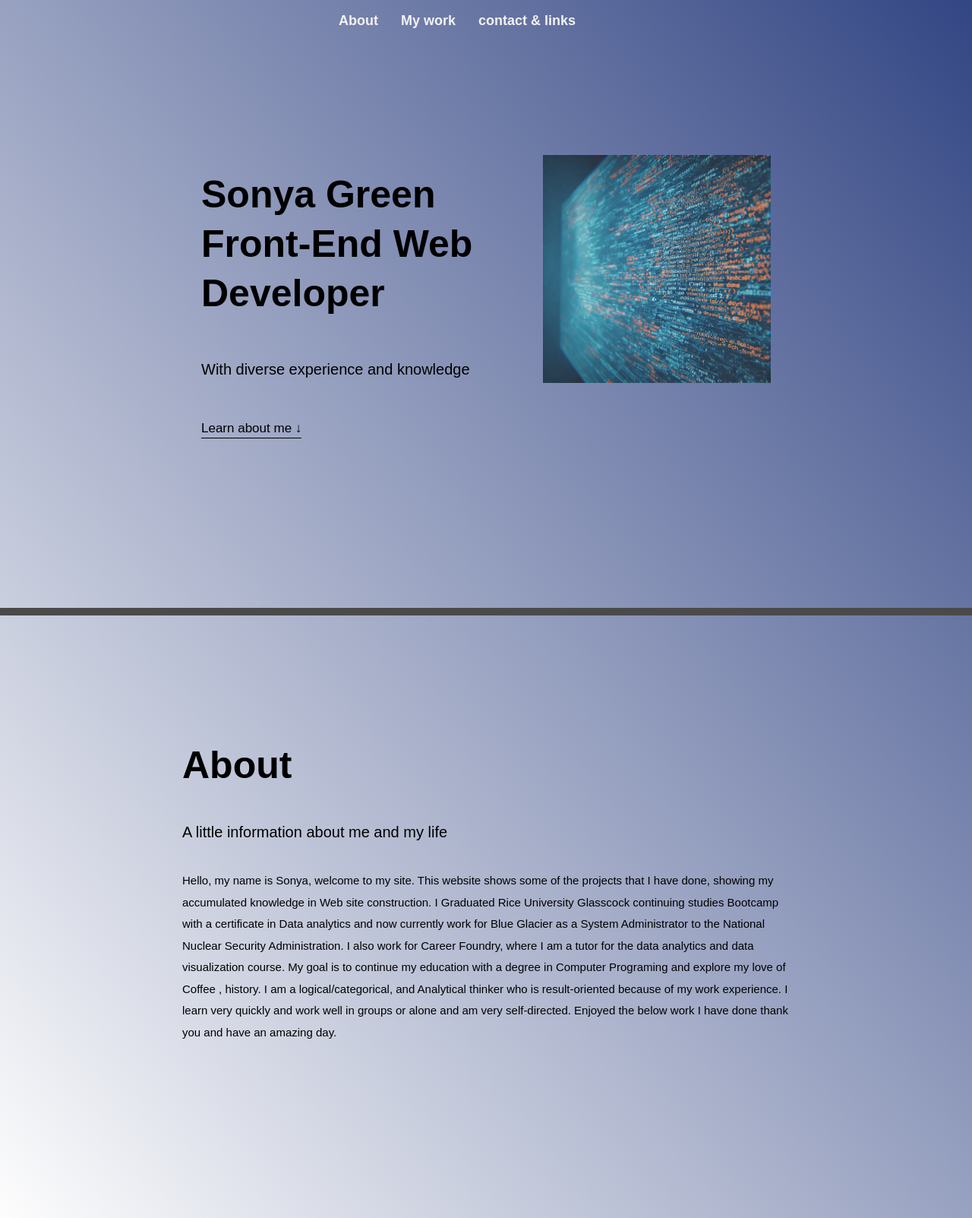
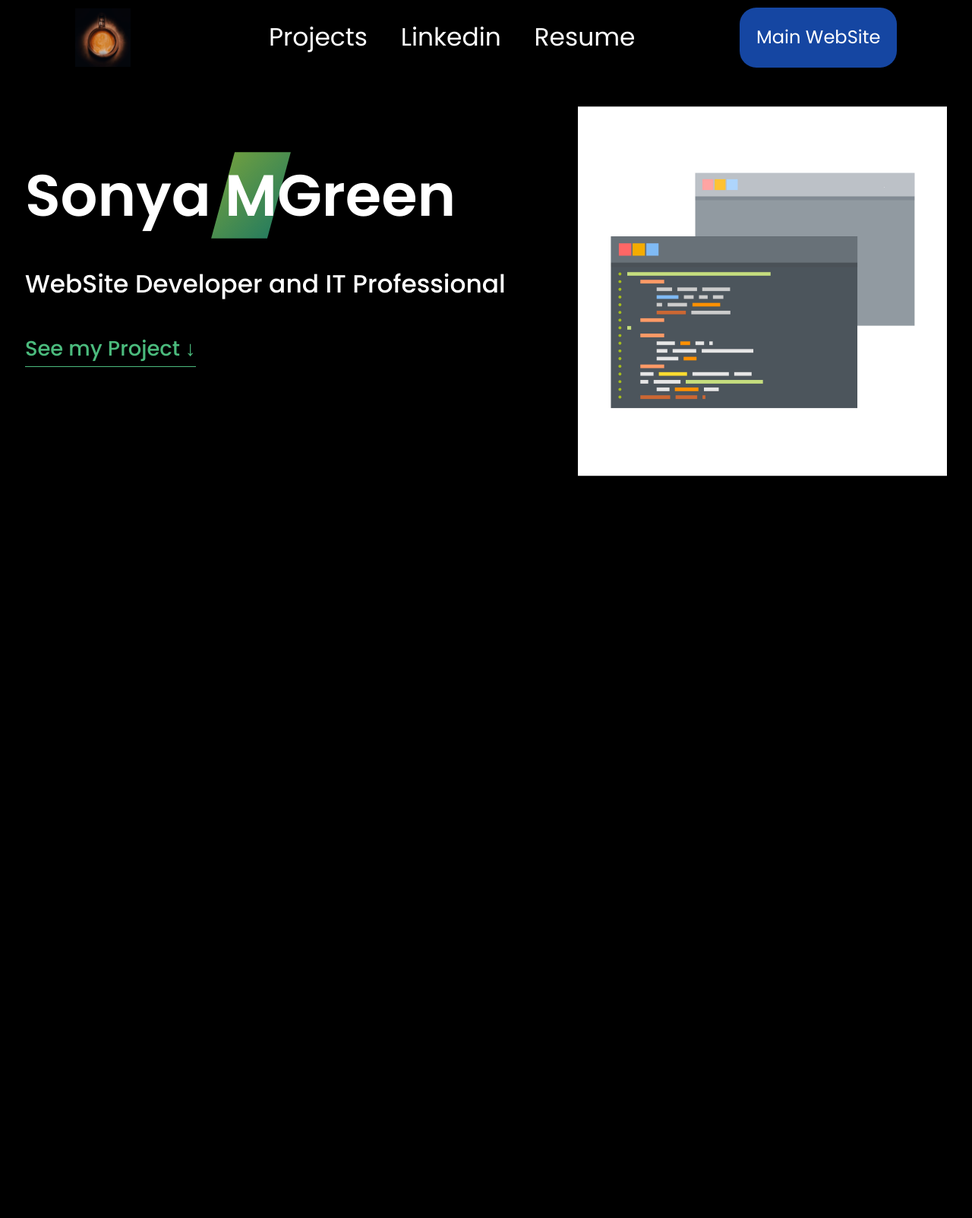
Before and after one commit to sonyamg80/sonyamg80.github.io, a plain HTML site: page new_website/index.html in a window 1280 px wide. Shown: the whole page at 76% size. After the commit the page ends 800 px from the top, so only its background shows below. Drawn offline with Linux system fonts and the light colour scheme; a web font is replaced by a local one.

Commit message:
New Site

```diff
--- a/new_website/index.html
+++ b/new_website/index.html
@@ -1,76 +1,57 @@
-<!DOCTYPE html>
-<html>
+<!doctype html>
+<html lang="en">
   <head>
     <meta charset="UTF-8" />
     <meta name="viewport" content="width=device-width, initial-scale=1.0" />
-    <meta http-equiv="X-UA-Compatible" content="ie=edge" />
+
     <link
-      href="https://fonts.googleapis.com/css2?family=Scheherazade+New:wght@400;500;600;700&family=Turret+Road:wght@200;300;400;500;700;800&display=swap"
+      href="https://fonts.googleapis.com/css?family=Poppins:300,400,500,600&display=swap"
       rel="stylesheet"
     />
     <link rel="stylesheet" href="style.css" />
-    <title>Sonya Green</title>
 
-    <script defer src="script.js"></script>
+    <title>My Portfolio</title>
   </head>
   <body>
     <header class="header">
       <nav class="nav">
+        <img
+          src="image/image2.jpg"
+          class="nav__logo"
+          data-version-number="3.0"
+        />
+
         <ul class="nav__links">
           <li class="nav__item">
-            <a class="nav__link" href="#section--1">About</a>
+            <a class="nav__link" href="#section --1">Projects</a>
           </li>
           <li class="nav__item">
-            <a class="nav__link" href="#section--2">My work </a>
+            <a class="nav__link" href="#section --2">Linkedin</a>
           </li>
           <li class="nav__item">
-            <a class="nav__link" href="#section--3">contact & links</a>
+            <a
+              class="nav__link"
+              href="resmue/Sonya M. Green 2025_2.pdf"
+              target="_blank"
+              >Resume</a
+            >
           </li>
         </ul>
+        <a class="button" href="https://sonyamg80.github.io">Main WebSite</a>
       </nav>
+
       <div class="header__title">
         <h1>
           Sonya
-          <span class="highlight">Green</span>
-          <br />
-          Front-End
-          <span class="highlight">Web Developer</span>
+          <!--HighLight effect-->
+          <span class="highlight">M</span>Green<br />
         </h1>
-        <h4>With diverse experience and knowledge</h4>
+        <h4>WebSite Developer and IT Professional</h4>
         <button class="btn--text btn--scroll-to">
-          Learn about me &DownArrow;
+          See my Project &DownArrow;
         </button>
-        <img
-          src="image/jscode.jpeg"
-          class="header__img"
-          alt="JavaScript  AI  image"
-        />
+        <img src="image/image1.jpg" class="header__img" alt="Computer code" />
       </div>
     </header>
-
-    <section class="section" id="section--1">
-      <div class="section__title">
-        <h2 class="section__description">About</h2>
-        <h3 class="section__header">
-          A little information about me and my life
-        </h3>
-
-        <p class="section__content">
-          Hello, my name is Sonya, welcome to my site. This website shows some
-          of the projects that I have done, showing my accumulated knowledge in
-          Web site construction. I Graduated Rice University Glasscock
-          continuing studies Bootcamp with a certificate in Data analytics and
-          now currently work for Blue Glacier as a System Administrator to the
-          National Nuclear Security Administration. I also work for Career
-          Foundry, where I am a tutor for the data analytics and data
-          visualization course. My goal is to continue my education with a
-          degree in Computer Programing and explore my love of Coffee , history.
-          I am a logical/categorical, and Analytical thinker who is
-          result-oriented because of my work experience. I learn very quickly
-          and work well in groups or alone and am very self-directed. Enjoyed
-          the below work I have done thank you and have an amazing day.
-        </p>
-      </div>
-    </section>
   </body>
 </html>
--- /dev/null
+++ b/new_website/resmue/style.css
@@ -0,0 +1,41 @@
+.pdf {
+  width: 100%;
+  align-content: center;
+  aspect-ratio: 4 / 3;
+}
+
+* {
+  margin: 0;
+  padding: 0;
+  box-sizing: inherit;
+}
+.pdf,
+html {
+  font-size: 100%;
+  box-sizing: border-box;
+}
+
+body {
+  font-family: 'Poppins', sans-serif;
+  font-weight: 400;
+  color: #ffffff;
+  line-height: 1.9;
+  background-color: #000000;
+}
+
+/* html,
+body {
+  align-items: center;
+  height: 100%;
+  margin: 0;
+  padding: 0;
+  background-color: #000000;
+} */
+h1,
+h3 {
+  text-align: center;
+}
+
+h1 {
+  color: rgb(255, 255, 255);
+}
--- a/new_website/style.css
+++ b/new_website/style.css
@@ -1,8 +1,15 @@
 :root {
-  --color-primary: #334684;
-  --color-secondary: #000000;
-  --color-tertiary: #338471;
-  --gradient-primary: linear-gradient(to top right, #fdfdfd, #334684);
+  --color-primary: #ffffff;
+  --color-secondary: #ffcb03;
+  --color-tertiary: #0727fb;
+  --color-primary-darker: #4bbb7d;
+  --color-secondary-darker: #ffbb00;
+  --color-tertiary-darker: #1546a2;
+  --color-primary-opacity: #5ec5763a;
+  --color-secondary-opacity: #ffcd0331;
+  --color-tertiary-opacity: #ff58602d;
+  --gradient-primary: linear-gradient(to top left, #39b385, #9be15d);
+  --gradient-secondary: linear-gradient(to top left, #ffb003, #ffcb03);
 }
 
 * {
@@ -12,25 +19,26 @@
 }
 
 html {
-  font-size: 62.5%;
+  font-size: 68.5%;
   box-sizing: border-box;
 }
 
 body {
-  font-family: 'Scheherazade', sans-serif;
-  font-weight: 300;
-  color: #000000;
+  font-family: 'Poppins', sans-serif;
+  font-weight: 400;
+  color: #ffffff;
   line-height: 1.9;
-  background-image: var(--gradient-primary);
+  background-color: #000000;
 }
 
-/* General Elements */
-
+/* GENERAL ELEMENTS */
 .section {
   padding: 15rem 3rem;
-  border-top: 10px solid #4a4a4a;
+  border-top: 1px solid #ddd;
 
-  transform: transform 1s, opacity 1s;
+  transition:
+    transform 1s,
+    opacity 1s;
 }
 
 .section--hidden {
@@ -44,42 +52,23 @@ body {
 }
 
 .section__description {
-  font-size: 5rem;
+  font-size: 1.8rem;
   font-weight: 600;
-  color: var(--color-secondary);
-  margin-bottom: 2rem;
+  text-transform: uppercase;
+  color: var(--color-primary);
+  margin-bottom: 1rem;
 }
 
 .section__header {
-  font-size: 2rem;
-  line-height: 2;
+  font-size: 4rem;
+  line-height: 1.3;
   font-weight: 500;
-  margin-bottom: 3rem;
-}
-
-.section__content {
-  font-size: 1.5rem;
-  font-weight: 500;
-}
-
-.header {
-  padding: 0 3rem;
-  height: 100vh;
-  display: flex;
-  flex-direction: column;
-
-  align-items: center;
-}
-
-.title__name {
-  padding-top: 75px;
-  align-content: center;
 }
 
 .btn {
   display: inline-block;
-  background-image: var(--gradient-primary);
-  font-size: 1.5rem;
+  background-color: var(--color-primary);
+  font-size: 1.6rem;
   font-family: inherit;
   font-weight: 500;
   border: none;
@@ -88,59 +77,126 @@ body {
   cursor: pointer;
   transition: all 0.3s;
 }
+
 .btn:hover {
-  background-color: var(--gradient-primary);
+  background-color: var(--color-primary-darker);
 }
 
 .btn--text {
   display: inline-block;
   background: none;
-  font-size: 1.7rem;
+  font-size: 2.5rem;
   font-family: inherit;
   font-weight: 500;
-  color: var(--gradient-primary);
+  color: var(--color-primary-darker);
   border: none;
   border-bottom: 1px solid currentColor;
   padding-bottom: 2px;
   cursor: pointer;
-  transition: all 0.3px;
+  transition: all 0.3s;
 }
 
-/* Navigation */
+p {
+  color: #666;
+}
 
+/* This is BAD for accessibility! Don't do in the real world! */
+button:focus {
+  outline: none;
+}
+
+img {
+  transition: filter 0.5s;
+}
+
+.lazy-img {
+  filter: blur(20px);
+}
+
+/* NAVIGATION */
 .nav {
   display: flex;
-  background: transparent;
-  border-radius: 40px;
-  padding: 10px 15px;
-  margin: 0 auto;
-  width: 35%;
   justify-content: space-between;
   align-items: center;
+  height: 9rem;
+  width: 100%;
+  padding: 0 6rem;
+  z-index: 100;
+}
+
+/* nav and stickly class at the same time */
+.nav.sticky {
   position: fixed;
-  top: 0;
-  left: 0;
-  right: 0;
-  z-index: 1;
+  background-color: rgba(255, 255, 255, 0.95);
+}
+
+.nav__logo {
+  height: 7rem;
+  transition: all 0.3s;
 }
 
 .nav__links {
   display: flex;
-  list-style-type: none;
-  margin: 0;
-  padding: 0;
-}
-.nav__item {
-  margin: 0 15px;
+  align-items: center;
+  list-style: none;
 }
 
-.nav__item a {
-  text-decoration: none;
-  color: rgb(242, 242, 242);
-  font-weight: bold;
-  font-size: large;
+.nav__item {
+  margin-left: 4rem;
 }
 
+.nav__link:link,
+.nav__link:visited {
+  font-size: 3rem;
+  font-weight: 400;
+  color: inherit;
+  text-decoration: none;
+  display: block;
+  transition: all 0.3s;
+}
+
+.button:link,
+.button:visited {
+  padding: 1.5rem 2rem;
+  border-radius: 2rem;
+  background-color: var(--color-tertiary-darker);
+  color: #ffffff;
+  font-size: 2.2rem;
+  font-weight: 400;
+  text-decoration: none;
+  cursor: pointer;
+}
+
+.button:hover,
+.button:active {
+  color: inherit;
+  background-color: var(--color-primary);
+  color: #222;
+  text-decoration: none;
+}
+.login__link:hover,
+.login__link:active {
+  color: inherit;
+  background-color: var(--color-primary);
+  color: #222;
+}
+
+.nav__link--btn:link,
+.nav__link--btn:visited {
+  padding: 0.8rem 2.5rem;
+  border-radius: 3rem;
+  background-color: var(--color-primary);
+  color: #222;
+}
+
+.nav__link--btn:hover,
+.nav__link--btn:active {
+  color: inherit;
+  background-color: var(--color-primary-darker);
+  color: #333;
+}
+
+/* HEADER */
 .header {
   padding: 0 3rem;
   height: 100vh;
@@ -152,7 +208,7 @@ body {
 .header__title {
   flex: 1;
 
-  max-width: 75rem;
+  max-width: 115rem;
   display: grid;
   grid-template-columns: 3fr 2fr;
   row-gap: 3rem;
@@ -164,22 +220,228 @@ body {
 }
 
 h1 {
-  font-size: 5rem;
-  line-height: 1.3;
+  font-size: 7rem;
+  line-height: 1.35;
 }
 
 h4 {
-  font-size: 2rem;
-  font-weight: 400;
+  font-size: 3rem;
+  font-weight: 500;
+}
+#login {
+  color: var(--color-tertiary-opacity);
 }
 
 .header__img {
   width: 100%;
   grid-column: 2 / 3;
-  grid-row: 1 / span 2;
-  transform: translateY(-2rem);
+  grid-row: 1 / span 4;
+  transform: translateY(-6rem);
 }
 
 .highlight {
   position: relative;
 }
+
+.highlight::after {
+  display: block;
+  content: '';
+  position: absolute;
+  bottom: 0;
+  left: 0;
+  height: 100%;
+  width: 100%;
+  z-index: -1;
+  opacity: 0.7;
+  transform: scale(1.07, 1.05) skewX(-15deg);
+  background-image: var(--gradient-primary);
+}
+
+.operations__icon--1 {
+  background-color: var(--color-secondary-opacity);
+}
+.operations__icon--2 {
+  background-color: var(--color-primary-opacity);
+}
+.operations__icon--3 {
+  background-color: var(--color-tertiary-opacity);
+}
+.operations__icon--1 svg {
+  fill: var(--color-secondary-darker);
+}
+.operations__icon--2 svg {
+  fill: var(--color-primary);
+}
+.operations__icon--3 svg {
+  fill: var(--color-tertiary);
+}
+
+/* SLIDER */
+.slider {
+  max-width: 100rem;
+  height: 50rem;
+  margin: 0 auto;
+  position: relative;
+
+  /* IN THE END */
+  overflow: hidden;
+}
+
+.slide {
+  position: absolute;
+  top: 0;
+  width: 100%;
+  height: 50rem;
+
+  display: flex;
+  align-items: center;
+  justify-content: center;
+
+  /* THIS creates the animation! */
+  transition: transform 1s;
+}
+
+.slide > img {
+  /* Only for images that have different size than slide */
+  width: 100%;
+  height: 100%;
+  object-fit: cover;
+}
+
+.slider__btn {
+  position: absolute;
+  top: 50%;
+  z-index: 10;
+
+  border: none;
+  background: rgba(255, 255, 255, 0.7);
+  font-family: inherit;
+  color: #333;
+  border-radius: 50%;
+  height: 5.5rem;
+  width: 5.5rem;
+  font-size: 3.25rem;
+  cursor: pointer;
+}
+
+.slider__btn--left {
+  left: 6%;
+  transform: translate(-50%, -50%);
+}
+
+.slider__btn--right {
+  right: 6%;
+  transform: translate(50%, -50%);
+}
+
+/* TESTIMONIALS */
+/* .testimonial {
+  width: 65%;
+  position: relative;
+}
+
+.testimonial::before {
+  content: '\201C';
+  position: absolute;
+  top: -5.7rem;
+  left: -6.8rem;
+  line-height: 1;
+  font-size: 20rem;
+  font-family: inherit;
+  color: var(--color-primary);
+  z-index: -1;
+}
+
+.testimonial__header {
+  font-size: 2.25rem;
+  font-weight: 500;
+  margin-bottom: 1.5rem;
+}
+
+.testimonial__text {
+  font-size: 1.7rem;
+  margin-bottom: 3.5rem;
+  color: #666;
+}
+
+.testimonial__author {
+  margin-left: 3rem;
+  font-style: normal;
+
+  display: grid;
+  grid-template-columns: 6.5rem 1fr;
+  column-gap: 2rem;
+}
+
+.testimonial__photo {
+  grid-row: 1 / span 2;
+  width: 6.5rem;
+  border-radius: 50%;
+}
+
+.testimonial__name {
+  font-size: 1.7rem;
+  font-weight: 500;
+  align-self: end;
+  margin: 0;
+}
+
+.testimonial__location {
+  font-size: 1.5rem;
+}
+
+.section__title--testimonials {
+  margin-bottom: 4rem;
+} */
+
+/* FOOTER
+.footer {
+  padding: 10rem 3rem;
+  background-color: #37383d;
+}
+
+.footer__nav {
+  list-style: none;
+  display: flex;
+  justify-content: center;
+  margin-bottom: 5rem;
+}
+
+.footer__item {
+  margin-right: 4rem;
+}
+
+.footer__link {
+  font-size: 1.6rem;
+  color: #eee;
+  text-decoration: none;
+}
+
+.footer__logo {
+  height: 5rem;
+  display: block;
+  margin: 0 auto;
+  margin-bottom: 5rem;
+}
+
+.footer__copyright {
+  font-size: 1.4rem;
+  color: #aaa;
+  text-align: center;
+}
+
+.footer__copyright .footer__link {
+  font-size: 1.4rem;
+}
+
+/* COOKIE MESSAGE */
+.cookie-message {
+  display: flex;
+  align-items: center;
+  justify-content: space-evenly;
+  width: 100%;
+  background-color: white;
+  color: #bbb;
+  font-size: 1.5rem;
+  font-weight: 400;
+}
```
Also changed, not shown: new_website/resmue/pdf.html (added, +45 -0 lines), new_website/image/guy-kavanagh-6pNt8P5J5Ww-unsplash.jpg (added), new_website/image/image1.jpg (added), new_website/image/image2.jpg (added), new_website/image/image3.jpg (added), 1 other file.
